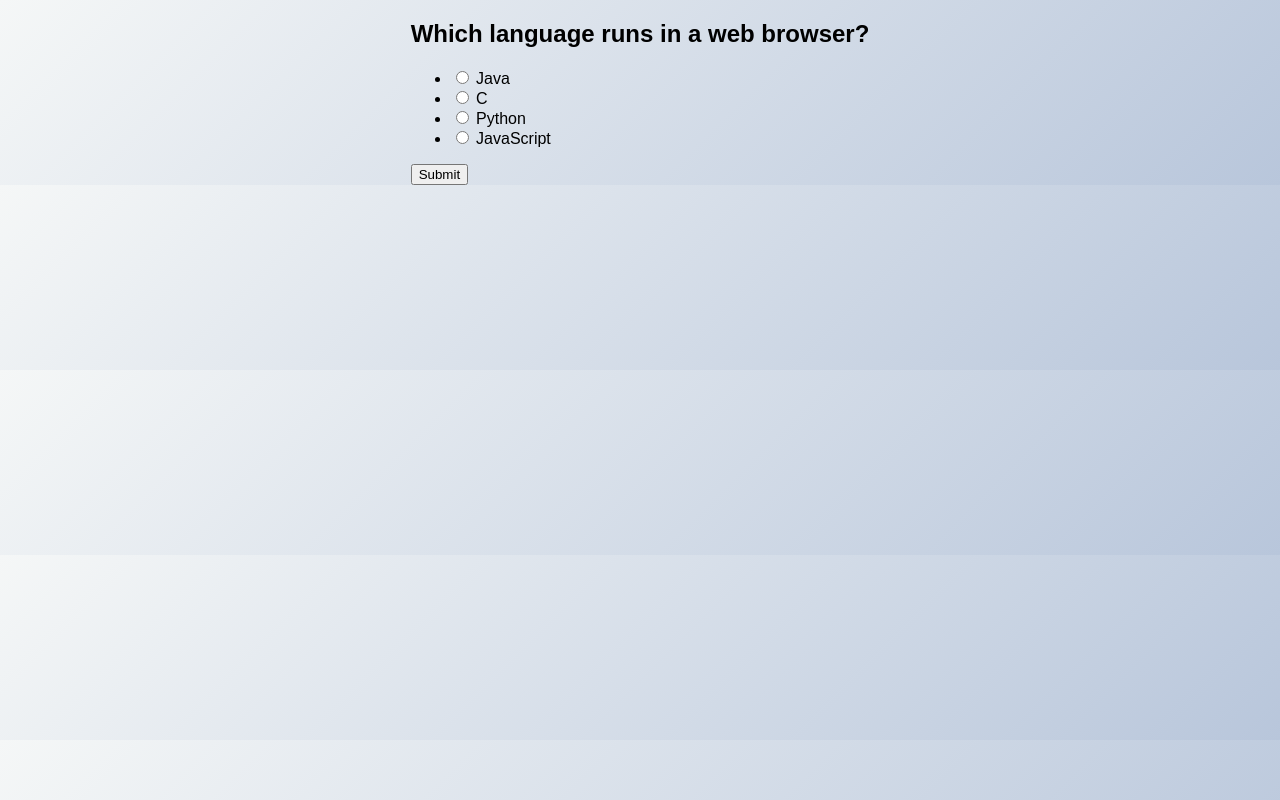
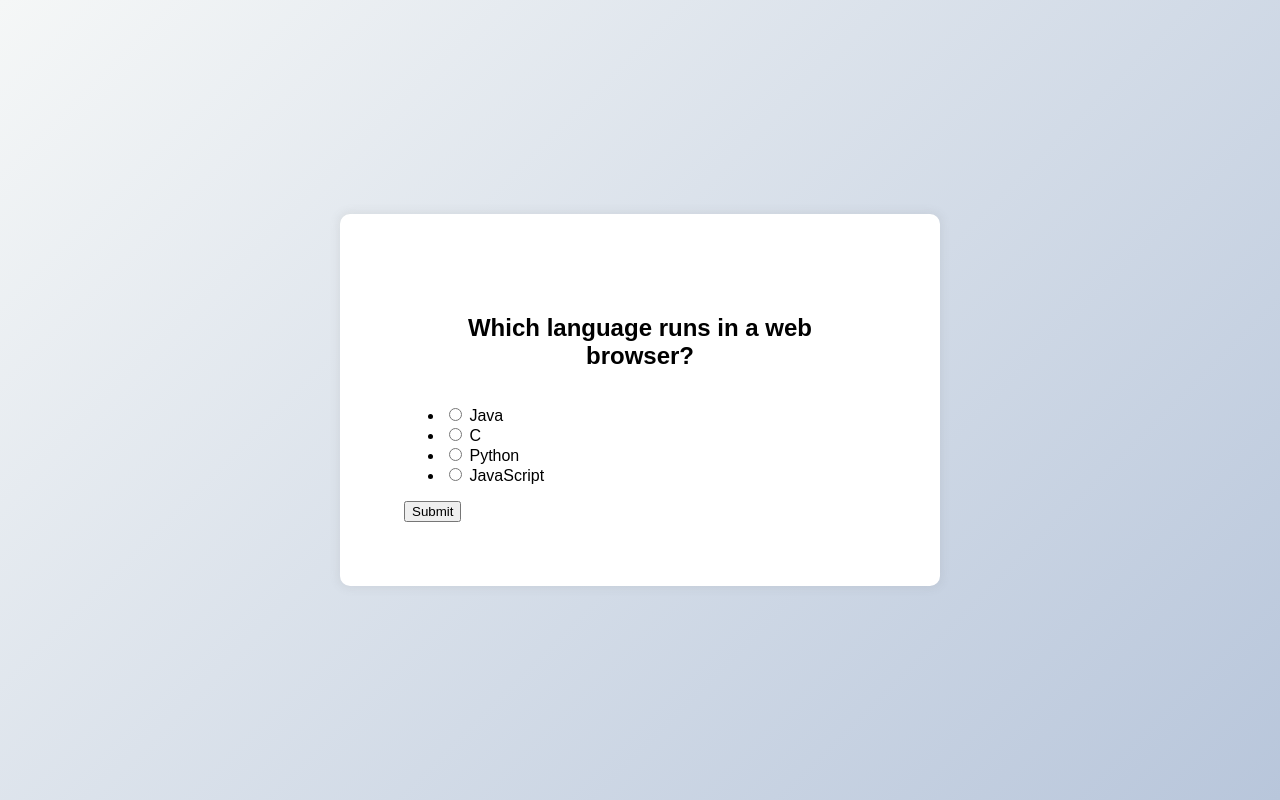
Before and after one commit to acciojob/quiz-Nihal00, a website: page main.html in a window 1280 px wide. Drawn offline with Linux system fonts and the light colour scheme.

Commit message:
created a submission

```diff
--- a/styles.css
+++ b/styles.css
@@ -9,7 +9,24 @@ body{
 	display: flex;
 	align-items: center;
 	justify-content: center;
-	height: 100vm;
+	height: 100vh;
 	overflow: hidden;
 	margin: 0;
 }
+
+.quiz-container {
+	background-color: #fff;
+	border-radius: 10px;
+	box-shadow: 0 0 10px 2px rgba(100, 100, 100, 0.1);
+	width: 600px;
+	overflow: hidden;
+}
+
+#quiz-question {
+	padding: 4rem;
+}
+
+h2 {
+	padding: 1rem;
+	text-align: center;
+}
```
